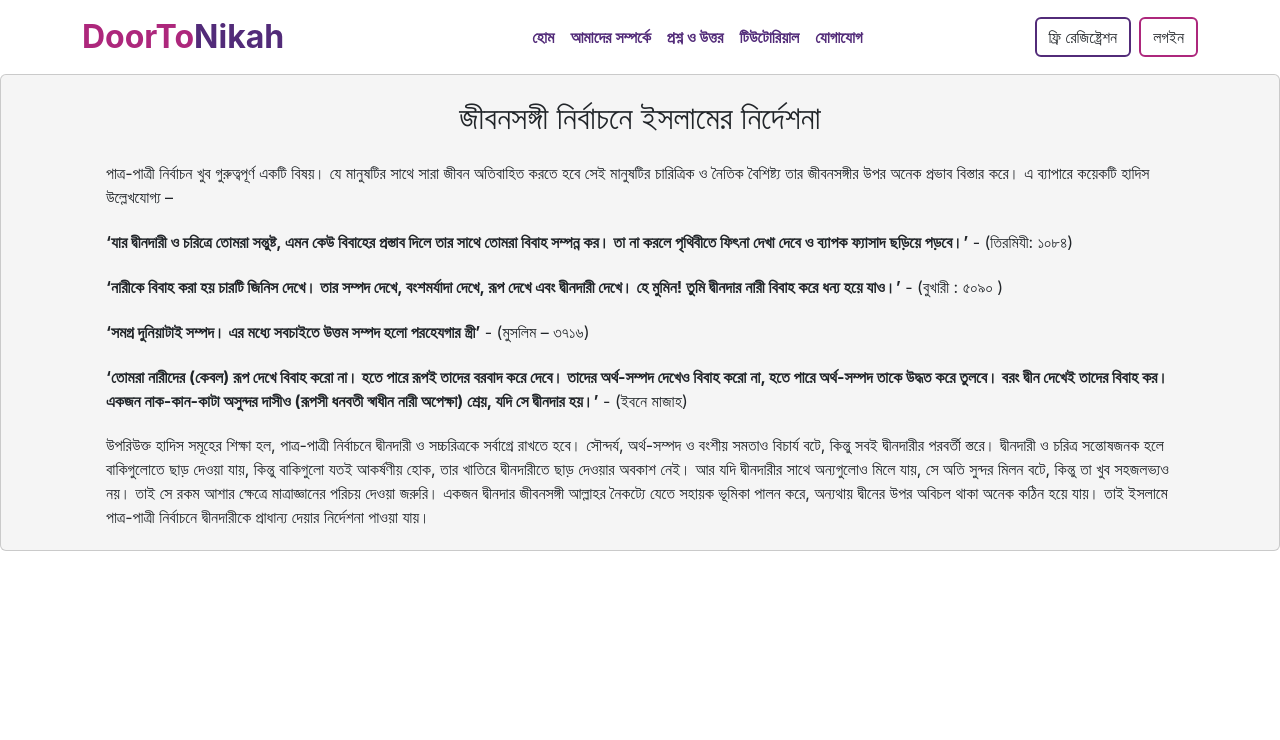
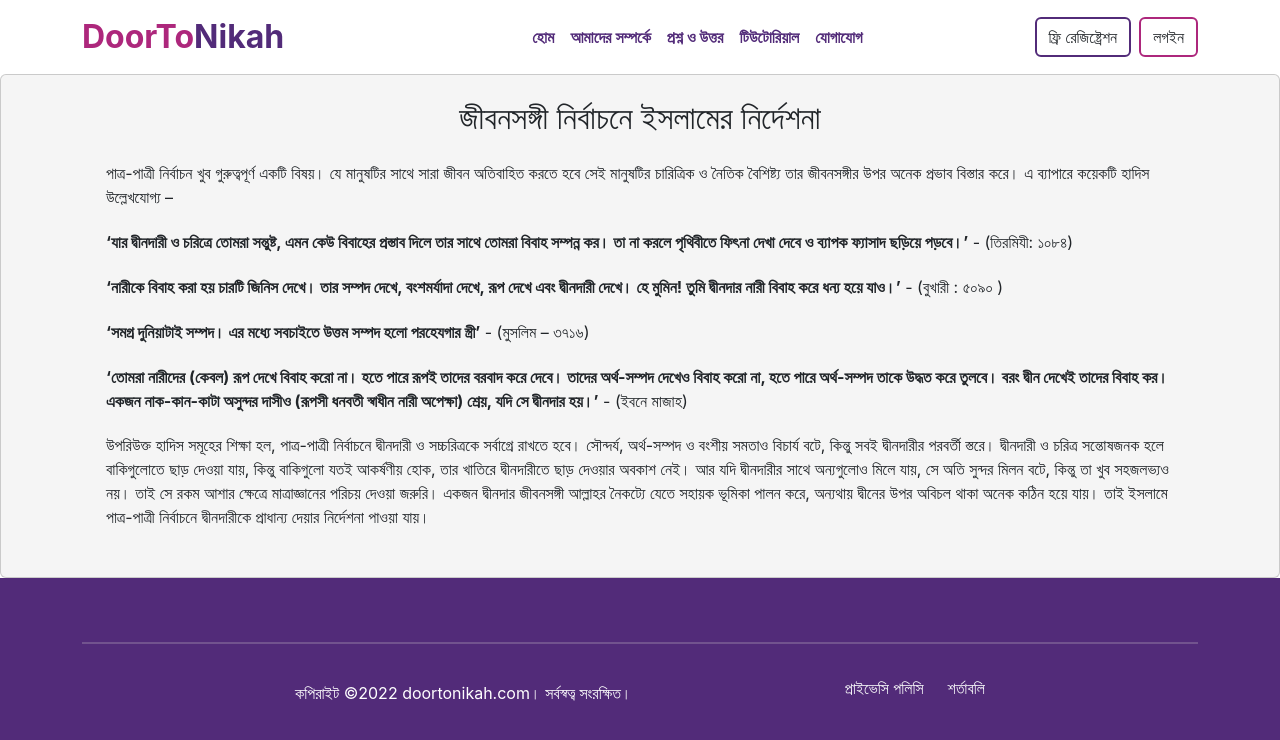
Before and after one commit to SumanIslam/DoorToNikah, a React (Create React App) app in the folder client/: page / in a window 1280 px wide. Shown: the top 740 px of the page. Built offline with nearby package versions, Linux system fonts and the light colour scheme; a web font is replaced by a local one.

Commit message:
finish footer component

```diff
--- /dev/null
+++ b/client/src/component/footer/footer.component.jsx
@@ -0,0 +1,27 @@
+import React from "react";
+
+// styles
+import './footer.style.scss';
+
+const Footer = () => {
+  return (
+		<div className='bg-purple' id='footer'>
+			<div className='container pt-5'>
+				<hr />
+				<div className='d-flex justify-content-evenly'>
+					<p>কপিরাইট ©2022 doortonikah.com। সর্বস্বত্ব সংরক্ষিত।</p>
+					<div className='mt-3'>
+						<a href='#' className='mr-3 text-light'>
+							প্রাইভেসি পলিসি
+						</a>
+						<a href='#' className='text-light'>
+							শর্তাবলি
+						</a>
+					</div>
+				</div>
+			</div>
+		</div>
+	);
+}
+
+export default Footer;
--- /dev/null
+++ b/client/src/component/footer/footer.style.scss
@@ -0,0 +1,13 @@
+#footer {
+  width: 100%;
+  height: 30vh;
+  color: #fff;
+}
+
+#footer hr {
+  border: 0.5px solid rgb(207, 204, 204);
+}
+
+.bg-purple {
+  background: #522b79;
+}
--- a/client/src/component/life-partner-selection-nasiha/life-partner-selection-nasiha-card.component.jsx
+++ b/client/src/component/life-partner-selection-nasiha/life-partner-selection-nasiha-card.component.jsx
@@ -52,7 +52,7 @@ const LifePartnerSelectionNasihaCard = () => {
 							</strong>{' '}
 							- (ইবনে মাজাহ)
 						</p>
-						<p className="fw-normal">
+						<p className="fw-normal mb-5">
 							উপরিউক্ত হাদিস সমূহের শিক্ষা হল, পাত্র-পাত্রী নির্বাচনে দ্বীনদারী
 							ও সচ্চরিত্রকে সর্বাগ্রে রাখতে হবে। সৌন্দর্য, অর্থ-সম্পদ ও বংশীয়
 							সমতাও বিচার্য বটে, কিন্তু সবই দ্বীনদারীর পরবর্তী স্তরে। দ্বীনদারী
--- a/client/src/page/homepage.jsx
+++ b/client/src/page/homepage.jsx
@@ -3,12 +3,14 @@ import React from "react";
 // components
 import Header from "../component/header/header.component";
 import LifePartnerSelectionNasihaCard from "../component/life-partner-selection-nasiha/life-partner-selection-nasiha-card.component";
+import Footer from "../component/footer/footer.component";
 
 const Homepage = () => {
   return(
     <>
       <Header />
       <LifePartnerSelectionNasihaCard />
+      <Footer />
     </>
   )
 };
--- a/client/src/styles/utils.scss
+++ b/client/src/styles/utils.scss
@@ -100,7 +100,12 @@
   color: #fff;
 }
 
-// font
+// typography
 .text-80 {
   font-size: 80%;
 }
+
+a {
+  color: #333;
+  text-decoration: none;
+}
```
